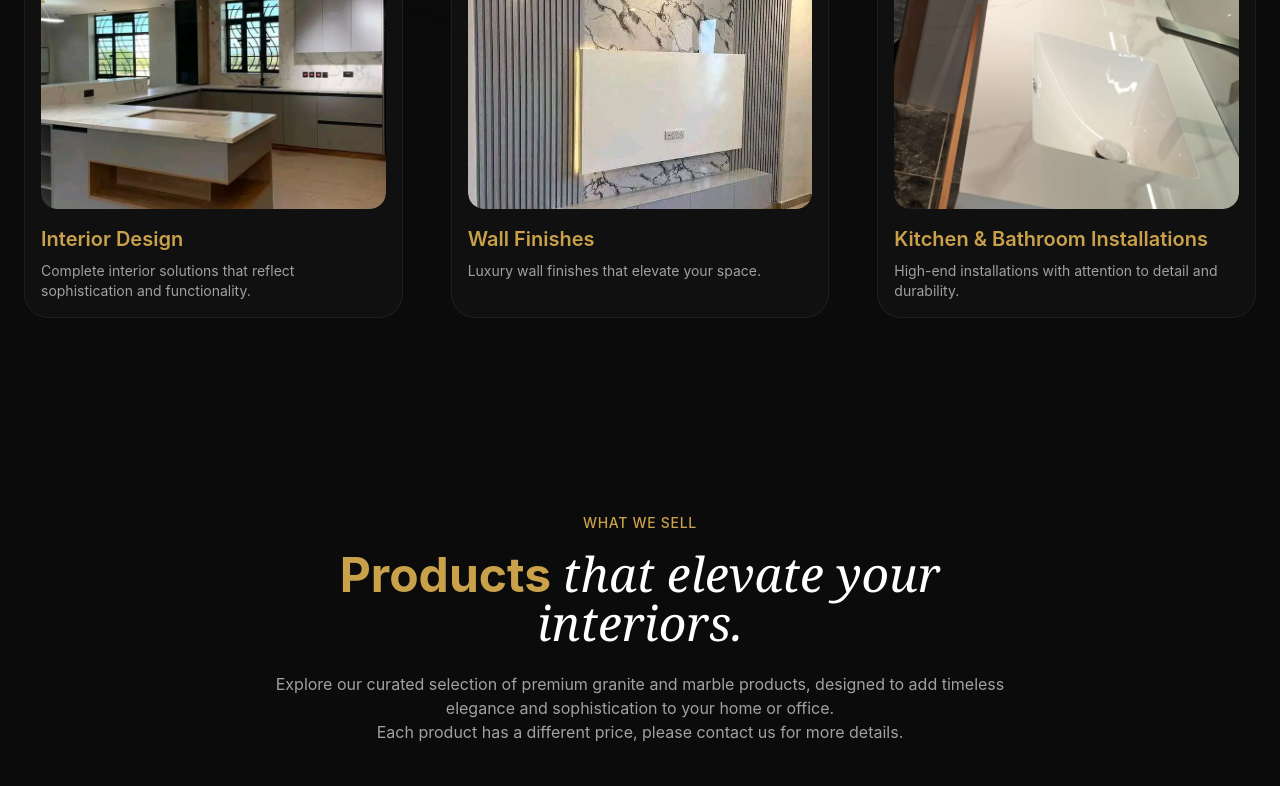
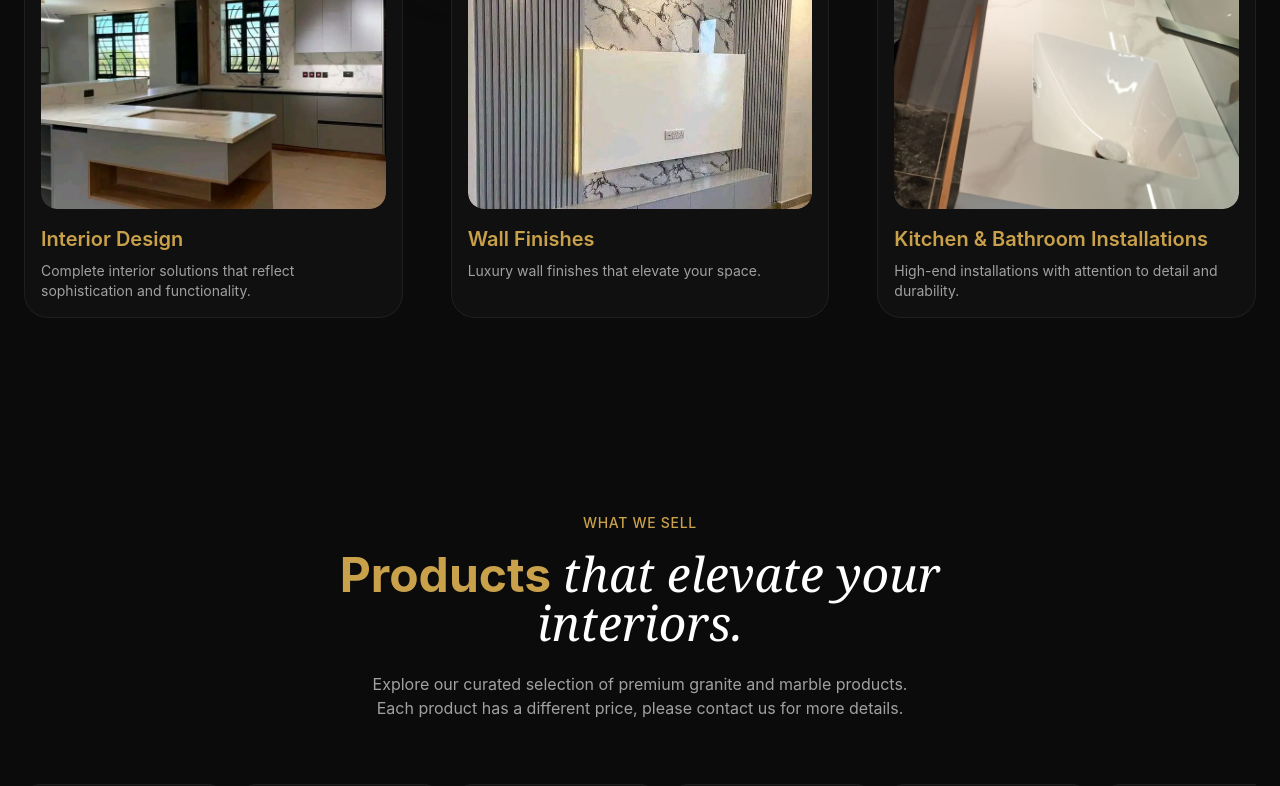
Before and after one commit to Sheeba193/granite-marble-interiors, a React (Vite) app: page / in a window 1280 px wide. Shown: the part 2000-2786 px from the top of the page. Built offline with nearby package versions, Linux system fonts and the light colour scheme.

Commit message:
feat:little bits

```diff
--- a/src/layout/Footer.jsx
+++ b/src/layout/Footer.jsx
@@ -32,7 +32,7 @@
                   className="w-24 h-12 object-cover rounded-full border border-gray-300"
                 />
                 {/*  */}
-                <p className="text-md text-muted-foreground mt-2">
+                <p className="text-md text-muted-foreground mt-2 md:text-sm">
                     <div>
                       <div>&copy; {new Date().getFullYear()} Juma Granite Marble & Interiors.</div>
                     </div>
@@ -44,7 +44,7 @@
 
           </div>
           {/* links */}
-          <nav className="flex flex-wrap flex-col md:flex-row items-center justify-center gap-6">
+          <nav className="flex flex-wrap flex-col md:flex-row items-center justify-center gap-6 md:text-sm">
             {footerLinks.map((link, index) => (
               <a
                 key={index}
@@ -57,7 +57,7 @@
           </nav>
 
           {/* social icons */}
-          <div className="flex items-center gap-4">
+          <div className="flex items-center gap-4 md:flex-row md:gap-1 md:text-sm">
             {socialLinks.map((social, index) => (
               <a
                 key={index}
--- a/src/sections/Products.jsx
+++ b/src/sections/Products.jsx
@@ -17,8 +17,7 @@
           </span>
         </h2>
         <p className="text-muted-foreground animate-fade-in animation-delay-200">
-          Explore our curated selection of premium granite and marble products,
-          designed to add timeless elegance and sophistication to your home or office.
+          Explore our curated selection of premium granite and marble products.
         </p>
         <p className="text-muted-foreground animate-fade-in animation-delay-200">
           Each product has a different price, please contact us for more details.
```
